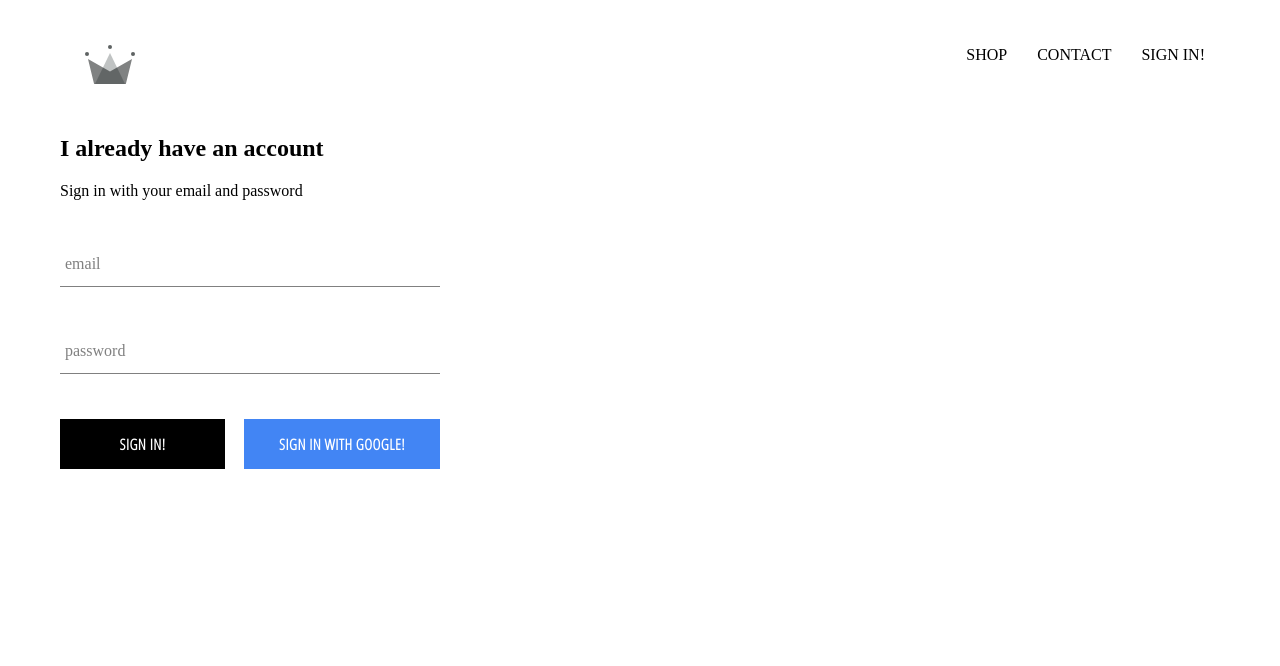
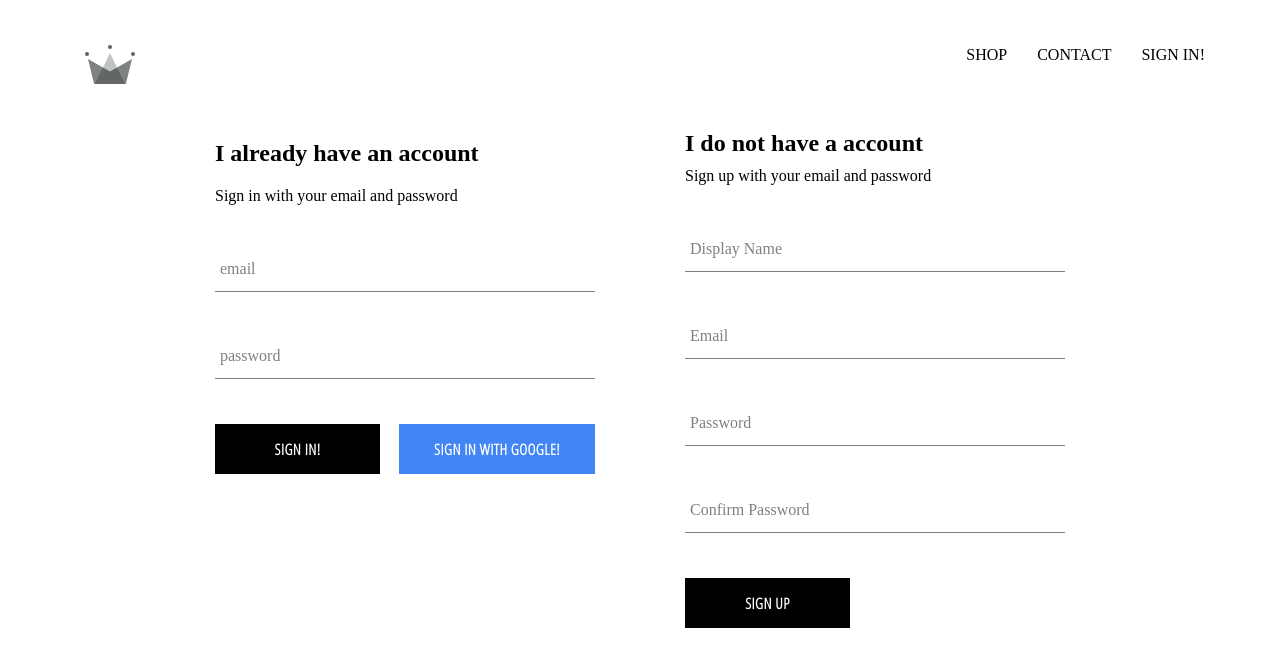
Before and after one commit to Jacktks/React-Redux-Project, a React (Create React App) app: page /signin in a window 1280 px wide. Shown: the top 666 px of the page. Built offline with nearby package versions, Linux system fonts and the light colour scheme; no server answers.

Commit message:
done user sign up and sign in with firebase

```diff
--- a/src/App.js
+++ b/src/App.js
@@ -5,7 +5,7 @@
 import SignInAndSignUp from './components/signin-and-signup/signin-and-singup.component';
 import { Switch, Route } from 'react-router-dom';
 import Header from './components/headers/header.component';
-import {auth} from './firebase/firebase.utils';
+import {auth, createUserProfileDocument} from './firebase/firebase.utils';
 
 
 
@@ -19,12 +19,28 @@
     }
   }
 
-  unsubcribeFromauth = null;
+  unsubcribeFromAuth = null;
 
   componentDidMount(){
-    auth.onAuthStateChanged(user => {
-      this.setState({currentUser: user});
-      console.log(user);
+    this.unsubcribeFromAuth = auth.onAuthStateChanged(async userAuth => {
+      if(userAuth) {
+        const userRef = await createUserProfileDocument(userAuth);
+
+
+        userRef.onSnapshot(snapShot => {
+          this.setState(
+            {
+              currentUser: {
+                id: snapShot.id,
+                ...snapShot.data()
+              }
+            }
+          )
+          console.log(this.state);
+        })
+      }
+
+      this.setState({currentUser: userAuth});
     })
   }
 
--- a/src/components/collections-item/collections-item.component.jsx
+++ b/src/components/collections-item/collections-item.component.jsx
@@ -1,7 +1,7 @@
 import React from 'react';
 import './collection-item.style.scss';
 
-const CollectionItem = ({id,name,price,imageUrl}) => {
+const CollectionItem = ({name,price,imageUrl}) => {
     return(
         <div className="collection-item">
             <div className="image" style={{backgroundImage: `url(${imageUrl})`}}>
--- a/src/components/sign-in/sign-in.component.jsx
+++ b/src/components/sign-in/sign-in.component.jsx
@@ -2,7 +2,7 @@
 import FormInput from '../form-input/form-input.component';
 import './sign-in.style.scss';
 import CustomButton from '../custom-button/custom-button.component';
-import {signInWithGoogle} from '../../firebase/firebase.utils';
+import {signInWithGoogle, auth} from '../../firebase/firebase.utils';
 
 class SignIn extends React.Component{
     constructor(props){
@@ -14,8 +14,20 @@
         this.handleSubmit = this.handleSubmit.bind(this);
         this.handleChange = this.handleChange.bind(this);
     }
-    handleSubmit = event => {
+    handleSubmit = async event => {
         event.preventDefault();
+
+        const {email, password} = this.state;
+
+        try {
+            await auth.signInWithEmailAndPassword(email,password);
+            this.setState({
+                email: '',
+                password:'',
+            })
+        } catch(err) {
+            console.log(err);
+        }
         this.setState({email: '', password: ''})
     }
 
--- /dev/null
+++ b/src/components/sign-up/sign-up.component.jsx
@@ -0,0 +1,103 @@
+import React from 'react';
+
+import FormInput from '../form-input/form-input.component';
+import CustomButton from '../custom-button/custom-button.component';
+import {auth, createUserProfileDocument} from '../../firebase/firebase.utils';
+
+import './sign-up.style.scss';
+
+class SignUp extends React.Component{
+    constructor(){
+        super();
+        this.state = {
+            displayName: '',
+            email: '',
+            password: '',
+            confirmPassword: '',
+        }
+    }
+
+    handleSubmit = async event => {
+        event.preventDefault();
+        const {displayName,email,password,confirmPassword} = this.state;
+
+        if (password !== confirmPassword) {
+            alert("passwords don't match");
+            return;
+          }
+        try {
+            const {user} = await auth.createUserWithEmailAndPassword(
+                email,
+                password
+            );
+
+            await createUserProfileDocument( user, {displayName} );
+
+            this.setState({
+                displayName: '',
+                email: '',
+                password: '',
+                confirmPassword: '',
+            });
+
+        } catch (err) {
+            console.log(err);
+        }
+    };
+
+    handleChange = event => {
+        const {name, value} = event.target;
+        this.setState({
+            [name]: value,
+        });
+    };
+
+
+
+  render() {
+    const { displayName, email, password, confirmPassword } = this.state;
+    return (
+      <div className='sign-up'>
+        <h2 className='title'>I do not have a account</h2>
+        <span>Sign up with your email and password</span>
+        <form className='sign-up-form' onSubmit={this.handleSubmit}>
+          <FormInput
+            type='text'
+            name='displayName'
+            value={displayName}
+            onChange={this.handleChange}
+            label='Display Name'
+            required
+          />
+          <FormInput
+            type='email'
+            name='email'
+            value={email}
+            onChange={this.handleChange}
+            label='Email'
+            required
+          />
+          <FormInput
+            type='password'
+            name='password'
+            value={password}
+            onChange={this.handleChange}
+            label='Password'
+            required
+          />
+          <FormInput
+            type='password'
+            name='confirmPassword'
+            value={confirmPassword}
+            onChange={this.handleChange}
+            label='Confirm Password'
+            required
+          />
+          <CustomButton type='submit'>SIGN UP</CustomButton>
+        </form>
+      </div>
+    );
+  }
+}
+
+export default SignUp;
--- /dev/null
+++ b/src/components/sign-up/sign-up.style.scss
@@ -0,0 +1,9 @@
+.sign-up {
+    width: 380px;
+    display: flex;
+    flex-direction: column;
+    .title {
+        margin: 10px 0;
+    }
+
+}
--- a/src/components/signin-and-signup/signin-and-singup.component.jsx
+++ b/src/components/signin-and-signup/signin-and-singup.component.jsx
@@ -1,11 +1,13 @@
 import React from 'react';
 import './signin-and-singup.style.scss';
 import SignIn from '../sign-in/sign-in.component';
+import SignUp from '../sign-up/sign-up.component';
 
 const SignInAndSignUp = () => {
     return(
         <div className="sign-in-and-sign-up">
             <SignIn/>
+            <SignUp/>
         </div>
     )
 }
--- a/src/components/signin-and-signup/signin-and-singup.style.scss
+++ b/src/components/signin-and-signup/signin-and-singup.style.scss
@@ -0,0 +1,6 @@
+.sign-in-and-sign-up{
+    width: 850px;
+    display: flex;
+    justify-content: space-between;
+    margin: 30px auto;
+}
--- a/src/firebase/firebase.utils.js
+++ b/src/firebase/firebase.utils.js
@@ -14,6 +14,33 @@
         measurementId: "G-YQGMHXDBG9"
 }
 
+export const createUserProfileDocument = async (userAuth, additionalData) => {
+    if(!userAuth) return;
+
+    const userRef = firestore.doc(`users/${userAuth.uid}`);
+
+    const snapShot = await userRef.get();
+
+    if(!snapShot.exists){
+        const {displayName, email} = userAuth;
+        const createdAt = new Date();
+
+
+        try {
+            await userRef.set({
+                displayName,
+                email,
+                createdAt,
+                ...additionalData
+            })
+        } catch(err){
+            console.log(err);
+        }
+    }
+    return userRef;
+
+}
+
 firebase.initializeApp(config);
 export const auth = firebase.auth();
 export const firestore = firebase.firestore();
```
